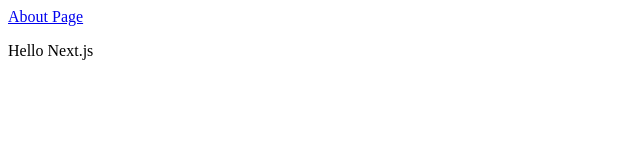
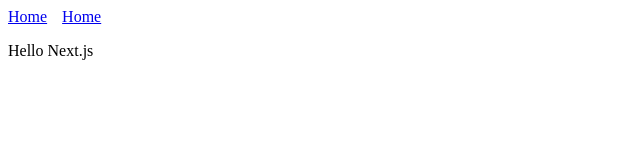
Before and after one commit to tyahha/hello-next, a Next.js app: page / in a window 1280 px wide. Shown: the top 160 px of the page, without its empty margins (0-640 px from the left). Built offline with nearby package versions, Linux system fonts and the light colour scheme.

Commit message:
add header component

```diff
--- /dev/null
+++ b/components/Header.js
@@ -0,0 +1,18 @@
+import Link from "next/link";
+
+const linkStyle = {
+  marginRight: 15
+};
+
+const Header = () => (
+  <div>
+    <Link href="/">
+      <a style={linkStyle}>Home</a>
+    </Link>
+    <Link href="/">
+      <a style={linkStyle}>Home</a>
+    </Link>
+  </div>
+);
+
+export default Header;
--- a/pages/about.js
+++ b/pages/about.js
@@ -1,6 +1,9 @@
+import Header from "../components/Header";
+
 export default function About() {
   return (
     <div>
+      <Header />
       <p>This is the about page</p>
     </div>
   );
--- a/pages/index.js
+++ b/pages/index.js
@@ -1,11 +1,9 @@
-import Link from "next/link";
+import Header from "../components/Header";
 
 export default function Index() {
   return (
     <div>
-      <Link href="/about">
-        <a>About Page</a>
-      </Link>
+      <Header />
       <p>Hello Next.js</p>
     </div>
   );
```
